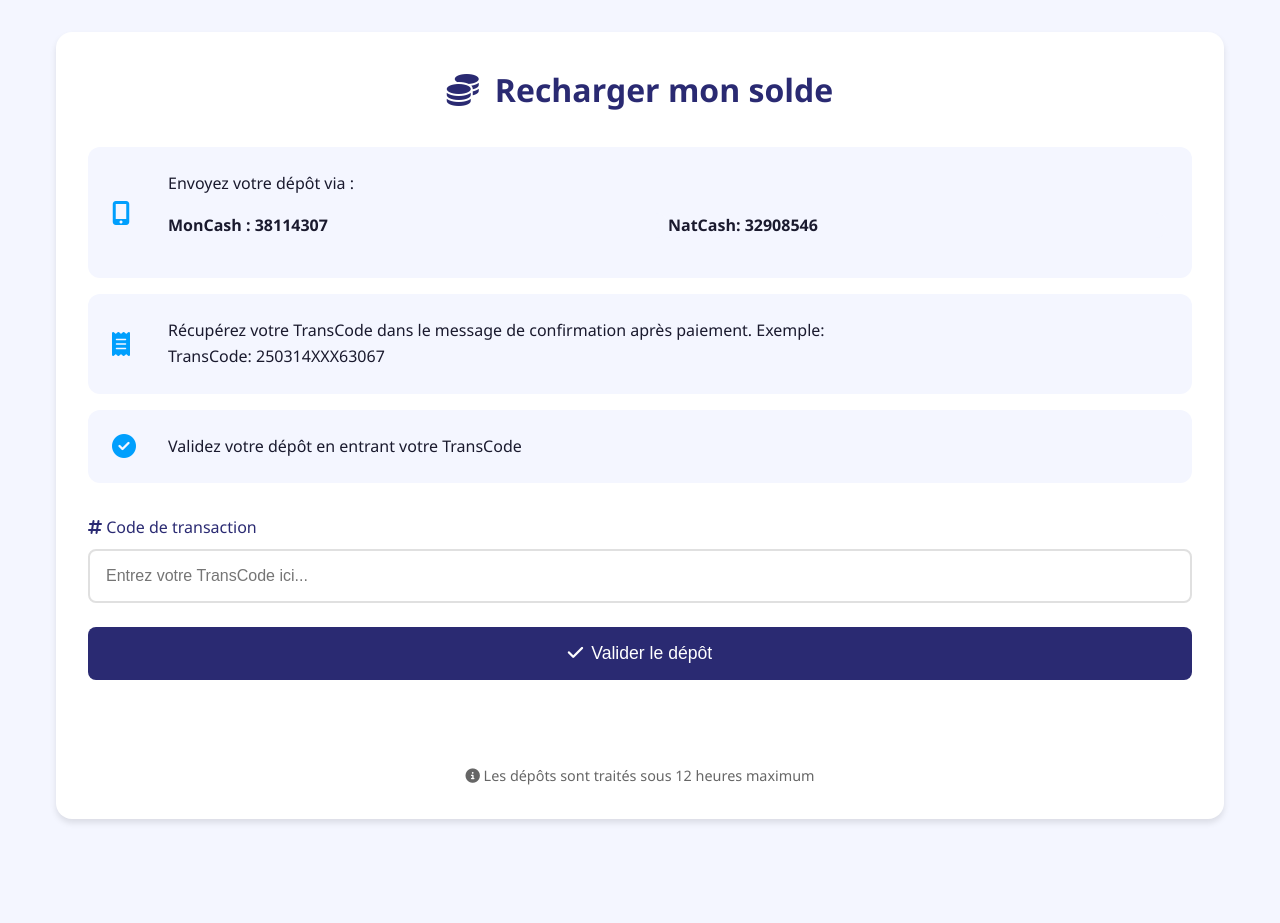
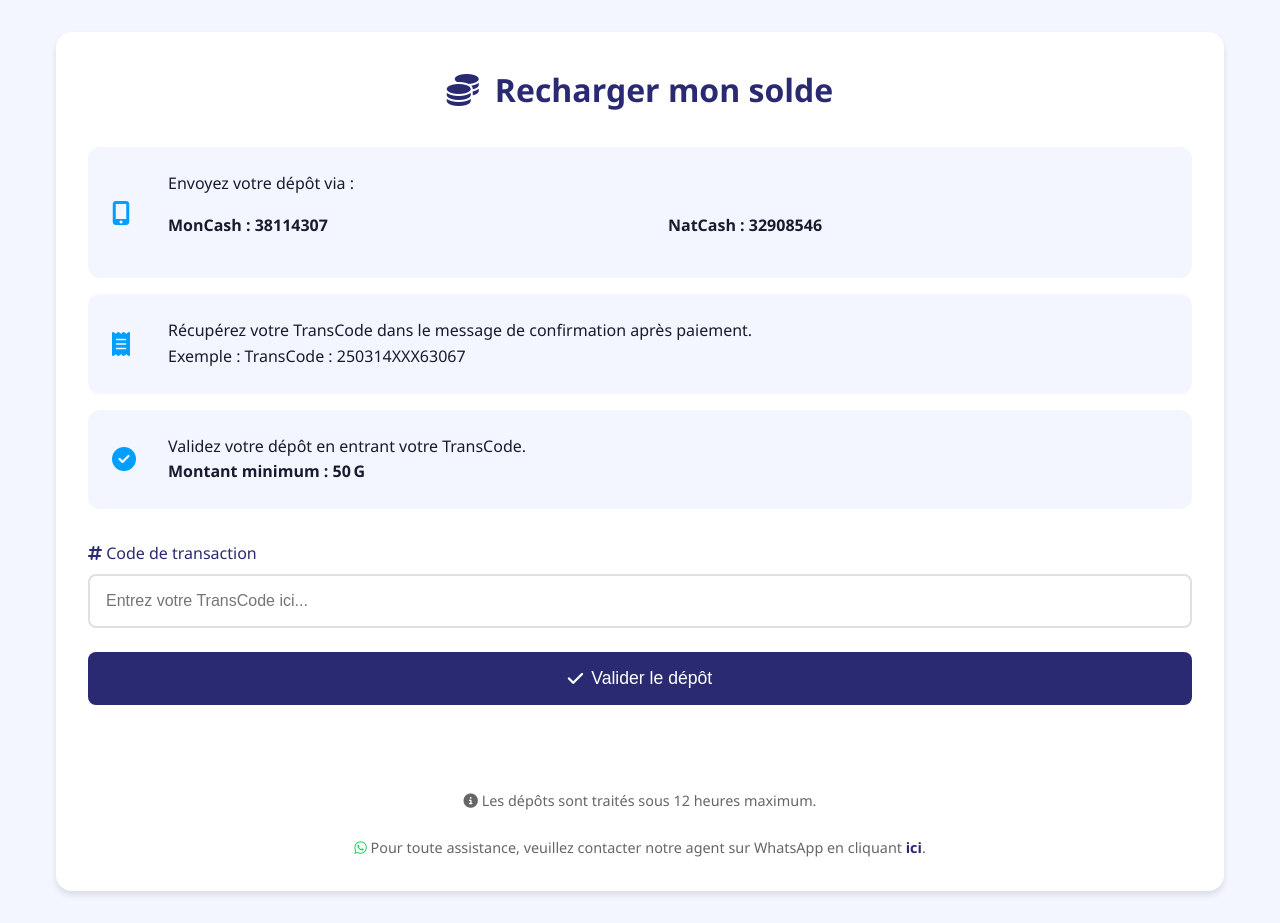
Before and after one commit to Herby07/Skillpay, a plain HTML site: page deposit.html in a window 1280 px wide. Before the commit the page ends 851 px from the top, so only its background shows below. Drawn offline with Linux system fonts and the light colour scheme.

Commit message:
deposit.html

```diff
--- a/deposit.html
+++ b/deposit.html
@@ -14,13 +14,11 @@
       --dark: #1a1a2e;
       --shadow: 0 4px 6px rgba(0,0,0,0.1);
     }
-
     * {
       box-sizing: border-box;
       margin: 0;
       padding: 0;
     }
-
     body {
       font-family: 'Segoe UI', system-ui, sans-serif;
       background: var(--light);
@@ -30,14 +28,12 @@
       display: flex;
       flex-direction: column;
     }
-
     .container {
       width: 100%;
       max-width: 1200px;
       margin: 2rem auto;
       padding: 0 1rem;
     }
-
     .deposit-card {
       background: white;
       border-radius: 16px;
@@ -46,7 +42,6 @@
       max-width: 100%;
       overflow: hidden;
     }
-
     h1 {
       color: var(--primary);
       text-align: center;
@@ -57,14 +52,12 @@
       gap: 1rem;
       flex-wrap: wrap;
     }
-
     .step-list {
       list-style: none;
       padding: 0;
       margin: 2rem 0;
       width: 100%;
     }
-
     .step-list li {
       padding: 1.5rem;
       background: var(--light);
@@ -75,14 +68,12 @@
       gap: 1rem;
       flex-wrap: wrap;
     }
-
     .step-icon {
       font-size: 1.5rem;
       color: var(--secondary);
       min-width: 40px;
       flex-shrink: 0;
     }
-
     .payment-methods {
       margin: 1rem 0;
       display: grid;
@@ -90,39 +81,32 @@
       gap: 0rem;
       width: 100%;
     }
-
     .payment-method {
       background: var(--light);
       padding: 0rem;
       border-radius: 12px;
-
       word-break: break-word;
       overflow: hidden;
     }
-
     .payment-icon {
       font-size: 2rem;
       color: var(--primary);
       margin-bottom: 1rem;
     }
-
     form {
       margin-top: 2rem;
       width: 100%;
     }
-
     .input-group {
       margin-bottom: 1.5rem;
       width: 100%;
     }
-
     label {
       display: block;
       margin-bottom: 0.5rem;
       color: var(--primary);
       font-weight: 500;
     }
-
     input {
       width: 100%;
       max-width: 100%;
@@ -132,7 +116,6 @@
       font-size: 1rem;
       transition: border-color 0.3s ease;
     }
-
     button {
       width: 100%;
       padding: 1rem;
@@ -149,7 +132,6 @@
       gap: 0.5rem;
       max-width: 100%;
     }
-
     .message {
       padding: 1rem;
       border-radius: 8px;
@@ -158,19 +140,16 @@
       border: 2px solid transparent;
       word-wrap: break-word;
     }
-
     .success {
       background: #e8f5e9;
       border-color: #43a047;
       color: #2e7d32;
     }
-
     .error {
       background: #ffebee;
       border-color: #ef5350;
       color: #d32f2f;
     }
-
     .info-text {
       text-align: center;
       color: #666;
@@ -178,46 +157,48 @@
       font-size: 0.9rem;
       width: 100%;
     }
-
+    .whatsapp-link {
+      color: var(--primary);
+      text-decoration: none;
+      font-weight: bold;
+      display: inline-flex;
+      align-items: center;
+      gap: 0.5rem;
+    }
+    .whatsapp-link:hover {
+      text-decoration: underline;
+    }
     @media (max-width: 768px) {
       .container {
         padding: 0 0.5rem;
         margin: 1rem auto;
       }
-
       .deposit-card {
         padding: 1rem;
       }
-
       h1 {
         font-size: 1.5rem;
         gap: 0.5rem;
       }
-
       .step-list li {
         padding: 1rem;
         gap: 0.5rem;
       }
-
       .payment-methods {
         grid-template-columns: 2fr;
       }
-
       .payment-method {
         padding: 0.7rem;
       }
-
       input, button {
         font-size: 0.9rem;
       }
     }
-
     @media (max-width: 480px) {
       .step-list li {
         flex-direction: column;
         align-items: flex-start;
       }
-
       .step-icon {
         margin-bottom: 0.5rem;
       }
@@ -242,7 +223,7 @@
                 <strong>MonCash : 38114307</strong>
               </div>
               <div class="payment-method">
-                <strong>NatCash: 32908546</strong>
+                <strong>NatCash : 32908546</strong>
               </div>
             </div>
           </div>
@@ -250,12 +231,12 @@
 
         <li>
           <i class="fas fa-receipt step-icon"></i>
-          <span style="flex: 1">Récupérez votre TransCode dans le message de confirmation après paiement. Exemple:<br> TransCode: 250314XXX63067</span>
+          <span style="flex: 1">Récupérez votre TransCode dans le message de confirmation après paiement.<br>Exemple : TransCode : 250314XXX63067</span>
         </li>
 
         <li>
           <i class="fas fa-check-circle step-icon"></i>
-          <span style="flex: 1">Validez votre dépôt en entrant votre TransCode</span>
+          <span style="flex: 1">Validez votre dépôt en entrant votre TransCode.<br><strong>Montant minimum : 50 G</strong></span>
         </li>
       </ul>
 
@@ -270,7 +251,7 @@
             id="transactionCode"
             placeholder="Entrez votre TransCode ici..."
             required
-            maxlength="12"
+            maxlength="30"
           >
         </div>
 
@@ -283,7 +264,12 @@
       <div class="message" id="message"></div>
       <p class="info-text">
         <i class="fas fa-info-circle"></i>
-        Les dépôts sont traités sous 12 heures maximum
+        Les dépôts sont traités sous 12 heures maximum.
+      </p>
+      <p class="info-text">
+        <i class="fab fa-whatsapp" style="color: #25D366;"></i>
+        Pour toute assistance, veuillez contacter notre agent sur WhatsApp en cliquant
+        <a class="whatsapp-link" href="https://wa.me/50942710675" target="_blank">ici</a>.
       </p>
     </div>
   </div>
@@ -321,7 +307,7 @@
         return;
       }
 
-      if (!transactionCode || transactionCode.length < 5) {
+      if (!transactionCode || transactionCode.length < 4 ) {
         showMessage("Entrez un vrai code de transaction", 'error');
         return;
       }
@@ -351,4 +337,4 @@
     }
   </script>
 </body>
-</html>
+            </html>
```
